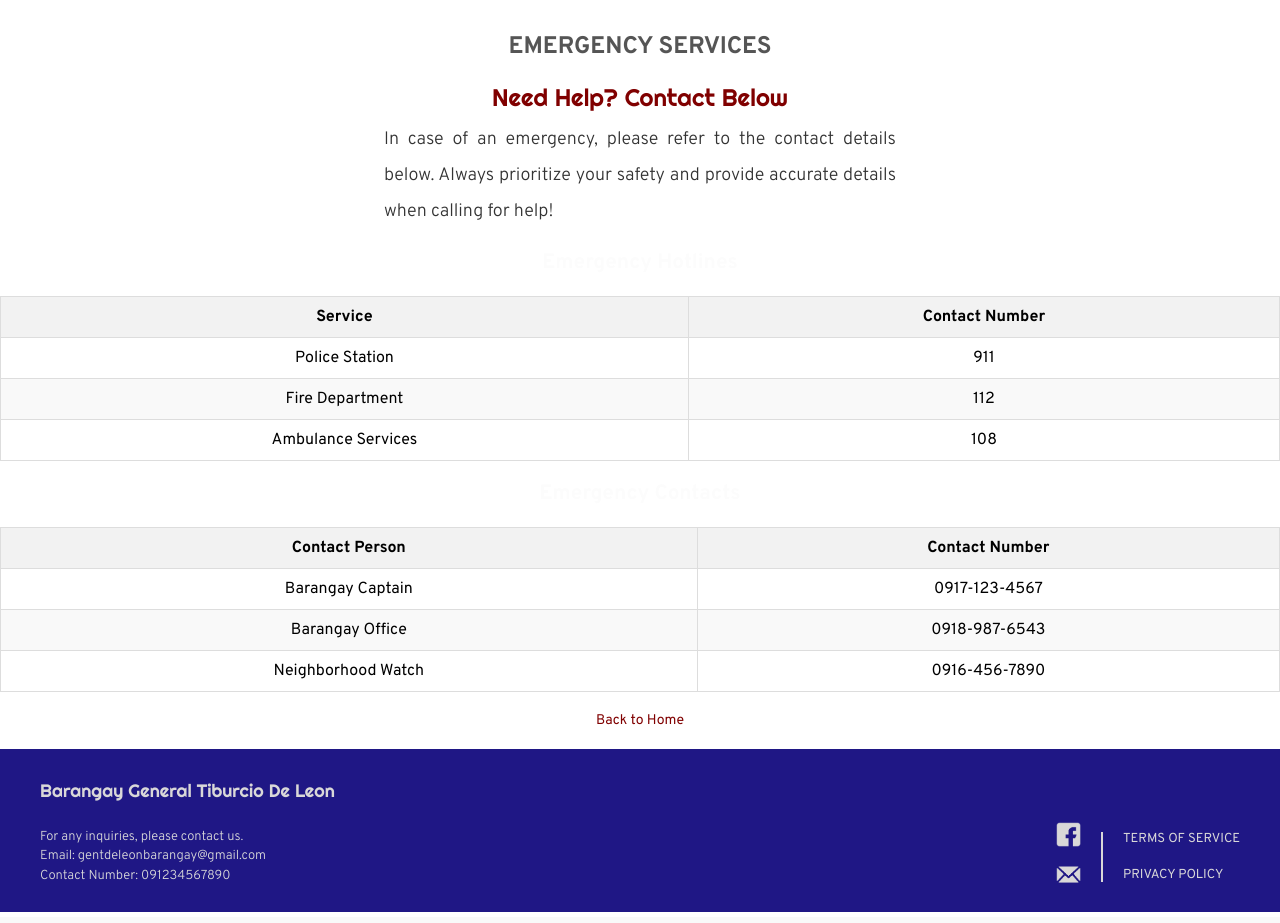
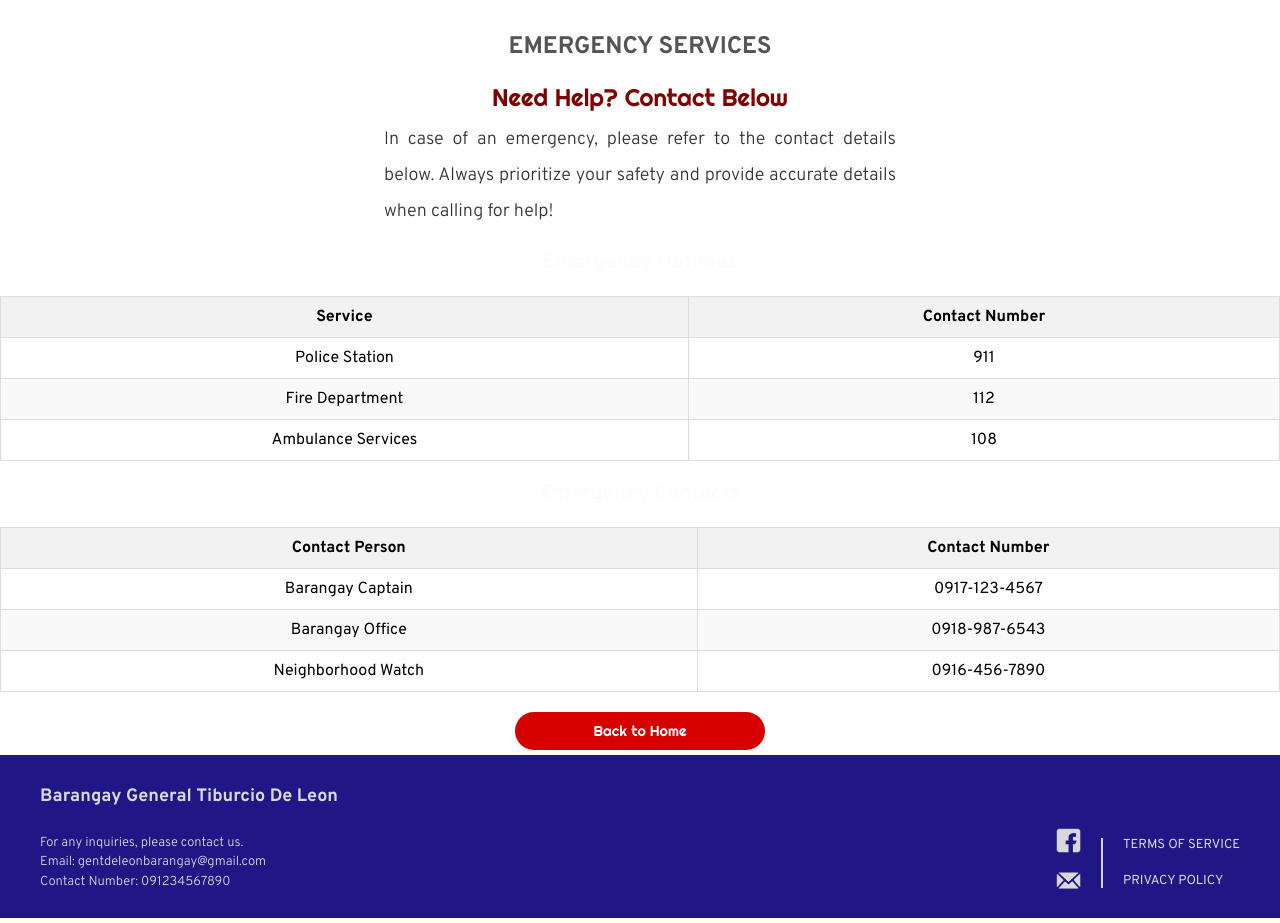
Before and after one commit to Gothboi26/SeniorWEb, a React (Create React App) app in the folder companion/: page /emergency in a window 1280 px wide. Built offline with nearby package versions, Linux system fonts and the light colour scheme.

Commit message:
I edited the styles.
Edited the styles in Chat & Emergency tab.

```diff
--- a/companion/src/Chat.css
+++ b/companion/src/Chat.css
@@ -9,16 +9,20 @@
   color: #333;
 }
 
-h1 {
+.chat-header h1 {
   text-align: center;
   font-family: "Righteous", sans-serif;
   font-weight: 100;
-  margin-top: 0;
+  margin-top: 10px;
+  font-size: 1.5rem;
+  color: #800000;
 }
 
 h2 {
   font-family: "Righteous", sans-serif;
   font-weight: 100;
+  text-align: center;
+  margin-top: 0;
 }
 
 .chat-description p {
--- a/companion/src/Chat.js
+++ b/companion/src/Chat.js
@@ -42,7 +42,7 @@ function Chat({ role, handleLogout }) {
       <Navbar role={role} handleLogout={handleLogout} />
       <div className="chat-assistance">
         <div className="chat-header">
-          <h2>Chat Assistance</h2>
+          <h2>CHAT ASSISTANCE</h2>
           <h1>Need Help? Chat Us!</h1>
         </div>
         <div className="chat-description">
--- a/companion/src/Emergency.css
+++ b/companion/src/Emergency.css
@@ -1,3 +1,28 @@
+/* Back to Home */
+
+.bhome-b {
+  display: flex; /* Add flexbox layout */
+  justify-content: center; /* Center horizontally */
+  align-items: center; /* Center vertically */
+  height: 100%; /* Ensure the container has enough height */
+  width: 100%; /* Ensure the container takes full width */
+}
+.bhome-button {
+  background-color: #d60000;
+  border-radius: 20px;
+  width: 250px;
+  height: auto;
+  text-align: center;
+}
+
+.bhome-link {
+  color: #fcfcfc;
+  text-decoration: none;
+  font-weight: normal;
+  font-family: "Righteous", sans-serif;
+  font-size: 0.9rem;
+}
+
 /* General Styles */
 body {
   font-family: "Glacial Indifference", sans-serif;
--- a/companion/src/Emergency.js
+++ b/companion/src/Emergency.js
@@ -69,9 +69,11 @@ const Emergency = ({ role, handleLogout }) => {
           </table>
         </div>
 
-        <a className="back-link" href="/">
-          Back to Home
-        </a>
+        <div className="bhome-b">
+          <button className="bhome-button">
+            <a href="/" className="bhome-link">Back to Home</a>
+          </button>
+        </div>
 
         <footer className="App-footer">
                 <div className="footer-section">
```
